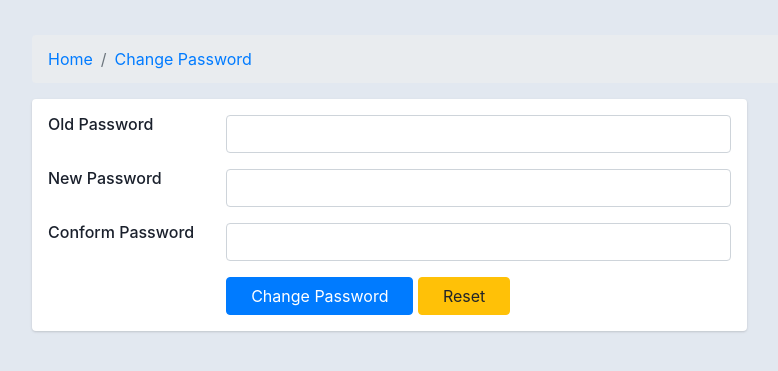
After one commit to darsanasandeep/BloodBank, a Django app: page /changepass in a window 1280 px wide. The commit adds this page. Shown: the top 371 px of the page, without its empty margins (68-846 px from the left). Run offline with Django 5.2, Linux system fonts and the light colour scheme.

Commit message:
final django commit

```diff
--- /dev/null
+++ b/bank/templates/changepass.html
@@ -0,0 +1,127 @@
+<!DOCTYPE html>
+<html lang="en">
+<head>
+    <meta charset="UTF-8">
+    <title>Title</title>
+    <link rel='stylesheet' href='https://cdn.jsdelivr.net/npm/bootstrap@4.4.1/dist/css/bootstrap.min.css'>
+
+    <script src='https://cdn.jsdelivr.net/npm/bootstrap@4.4.1/dist/js/bootstrap.bundle.min.js'></script>
+    <style>
+        .hbody{
+            margin-top:20px;
+            color: #1a202c;
+            text-align: left;
+            background-color: #e2e8f0;
+        }
+        .main-body {
+            padding: 15px;
+        }
+        .card {
+            box-shadow: 0 1px 3px 0 rgba(0,0,0,.1), 0 1px 2px 0 rgba(0,0,0,.06);
+        }
+
+        .card {
+            position: relative;
+            display: flex;
+            flex-direction: column;
+            min-width: 0;
+            word-wrap: break-word;
+            background-color: #fff;
+            background-clip: border-box;
+            border: 0 solid rgba(0,0,0,.125);
+            border-radius: .25rem;
+        }
+
+        .card-body {
+            flex: 1 1 auto;
+            min-height: 1px;
+            padding: 1rem;
+        }
+
+        .gutters-sm {
+            margin-right: -8px;
+            margin-left: -8px;
+        }
+
+        .gutters-sm>.col, .gutters-sm>[class*=col-] {
+            padding-right: 8px;
+            padding-left: 8px;
+        }
+        .mb-3, .my-3 {
+            margin-bottom: 1rem!important;
+        }
+
+        .bg-gray-300 {
+            background-color: #e2e8f0;
+        }
+        .h-100 {
+            height: 100%!important;
+        }
+        .shadow-none {
+            box-shadow: none!important;
+        }
+    </style>
+</head>
+<body class="hbody">
+    <div class="container">
+    <div class="main-body">
+
+          <!-- Breadcrumb -->
+          <nav aria-label="breadcrumb" class="main-breadcrumb">
+            <ol class="breadcrumb">
+              <li class="breadcrumb-item"><a href="{% if user.is_superuser %}/adminhome{% else %}/userhome{% endif %}">Home</a></li>
+              <li class="breadcrumb-item"><a href="/changepass">Change Password</a></li>
+            </ol>
+          </nav>
+          <!-- /Breadcrumb -->
+
+          <div class="row gutters-sm">
+              <div class="col-lg-8">
+				  <form method="post">
+    				{% csrf_token %}
+                        {% if error_message %}
+                            <div style="color: red; margin-bottom: 15px;">
+                                {{ error_message }}
+                            </div>
+                        {% endif %}
+						<div class="card">
+							<div class="card-body">
+                                <div class="row mb-3">
+									<div class="col-sm-3">
+										<h6 class="mb-0">Old Password</h6>
+									</div>
+									<div class="col-sm-9 text-secondary">
+										<input type="password" name="oldpass" class="form-control">
+									</div>
+								</div>
+                              <div class="row mb-3">
+									<div class="col-sm-3">
+										<h6 class="mb-0">New Password</h6>
+									</div>
+									<div class="col-sm-9 text-secondary">
+										<input type="password" name="newpass" class="form-control" >
+									</div>
+								</div>
+                              <div class="row mb-3">
+									<div class="col-sm-3">
+										<h6 class="mb-0">Conform Password</h6>
+									</div>
+									<div class="col-sm-9 text-secondary">
+										<input type="password" name="cpass" class="form-control">
+									</div>
+								</div>
+								<div class="row">
+									<div class="col-sm-3"></div>
+									<div class="col-sm-9 text-secondary">
+										<input type="submit" class="btn btn-primary px-4" value="Change Password">
+                                        <input type="reset" class="btn btn-warning px-4" value="Reset">
+									</div>
+								</div>
+							</div>
+						</div>
+				  </form>
+          </div>
+    </div>
+    </div>
+</body>
+</html>
--- a/bank/templates/request_form.html
+++ b/bank/templates/request_form.html
@@ -81,7 +81,10 @@
 						<label for="qunty">Quantity</label>
 						<input name="qunty" type="text" class="form-control" required>
 					</div>
-					<button type="submit">Request</button>
+					<div style="text-align: left;">
+						<button type="submit" style="display: inline-block; margin-right: 10px;">Request</button>
+						<a href="/requestlist" style="background-color: green; padding: 13px 55px; text-decoration: none; color: white; cursor: pointer; border-radius: 50px; display: inline-block;">CANCEL</a>
+					</div>
 
 
 				</form>
--- a/bank/templates/view_request.html
+++ b/bank/templates/view_request.html
@@ -55,9 +55,9 @@
                                 <td>
 
                                     <a href="/detailedreqt/{{ data.id }}" class="filter-btn">View</a>
-                                    <a href="{% if data.status == 'Pending' %}#{% else %}/deleterequest/{{ data.id }}{% endif %}"
+                                    <a href="{% if data.status == 'PENDING' %}/deleterequest/{{ data.id }}{% else %}#{% endif %}"
                                         class="filter-btn"
-                                        style="{% if data.status == 'Pending' %}pointer-events: none; opacity: 0.5;{% endif %}">
+                                        style="{% if data.status != 'PENDING' %}pointer-events: none; opacity: 0.5;{% endif %}">
                                         Delete
                                     </a>
                                 </td>
--- a/bank/urls.py
+++ b/bank/urls.py
@@ -26,5 +26,9 @@ urlpatterns = [
         path('deleterequest/<int:id>', views.delete_request),
         path('detailedreqt/<int:id>',views.detailed_request),
         path('supply/<int:id>',views.supply_inventory),
+        path('viewprofile',views.view_profile),
+        path('updateprofile',views.update_profile),
+        path('changepass',views.change_password),
+        path('inactivate',views.inactivate_user)
 
 ]
--- a/bank/views.py
+++ b/bank/views.py
@@ -3,6 +3,8 @@ from statistics import quantiles
 from django.contrib import messages
 from django.contrib.auth import login, authenticate, logout
 from django.contrib.auth.decorators import login_required
+from django.contrib.auth.hashers import check_password
+from django.contrib.auth.models import User
 from django.db.models import Q
 from django.shortcuts import render, redirect, get_object_or_404
 
@@ -37,7 +39,10 @@ def user_login(request):
             else:
                 return redirect('/userhome')
         else:
-            messages.error(request, "Invalid username or password.")
+            return render(request, 'login.html', {
+                'error_message': 'Invalid username or password..'
+            })
+
     return render(request, 'login.html')
 
 def user_logout(request):
@@ -251,3 +256,55 @@ def delete_request(request, id):
 def detailed_request(request,id):
     reqt = get_object_or_404(UserBloodRequest, id=id)
     return render(request,'request_details.html',{'data':reqt})
+
+
+def view_profile(request):
+    user_id = request.user.id
+    user = User.objects.get(id=user_id)
+    return render(request,'profile.html',{'user':user})
+
+def update_profile(request):
+    user_id = request.user.id
+    user = User.objects.get(id=user_id)
+
+    if request.method == 'POST':
+        user.username = request.POST['uname']
+        user.first_name = request.POST['fname']
+        user.last_name = request.POST['lname']
+        user.email = request.POST['email']
+
+        user.save()
+        return redirect('/adminhome')
+
+    return render(request,'profile.html')
+
+def change_password(request):
+    if request.method == 'POST':
+        old_pass = request.POST['oldpass']
+        new_pass = request.POST['newpass']
+        cnf_pass = request.POST['cpass']
+        data = check_password(old_pass,request.user.password )
+        if data:
+            if new_pass == cnf_pass:
+                u = User.objects.get(id=request.user.id)
+                u.set_password(new_pass)
+                u.save()
+                logout(request)
+                return redirect('/')
+            else:
+                return render(request, 'changepass.html', {
+                    'error_message': 'password is not matching.'
+                })
+        else:
+            return render(request, 'changepass.html', {
+                'error_message': 'Enter the correct password.'
+            })
+
+    return render(request,'changepass.html')
+
+def inactivate_user(request):
+    user = User.objects.get(id=request.user.id)
+    user.is_active = False
+    user.save()
+    logout(request)
+    return redirect('/')
```
Also changed, not shown: bank/templates/add_donor.html (+4 -3 lines), bank/templates/admin_dashboard.html (+12 -4 lines), bank/templates/login.html (+6 -1 lines), bank/templates/profile.html (added, +142 -0 lines), bank/templates/user_dashboard.html (+4 -4 lines), bank/templates/view_inventory.html (+5 -4 lines), bank/static/blood1.jpg (added), bank/static/blood2.jpg (added), bank/static/blood2.png (added), bank/static/blood3.png (added), bank/static/img1.jpg (deleted).
